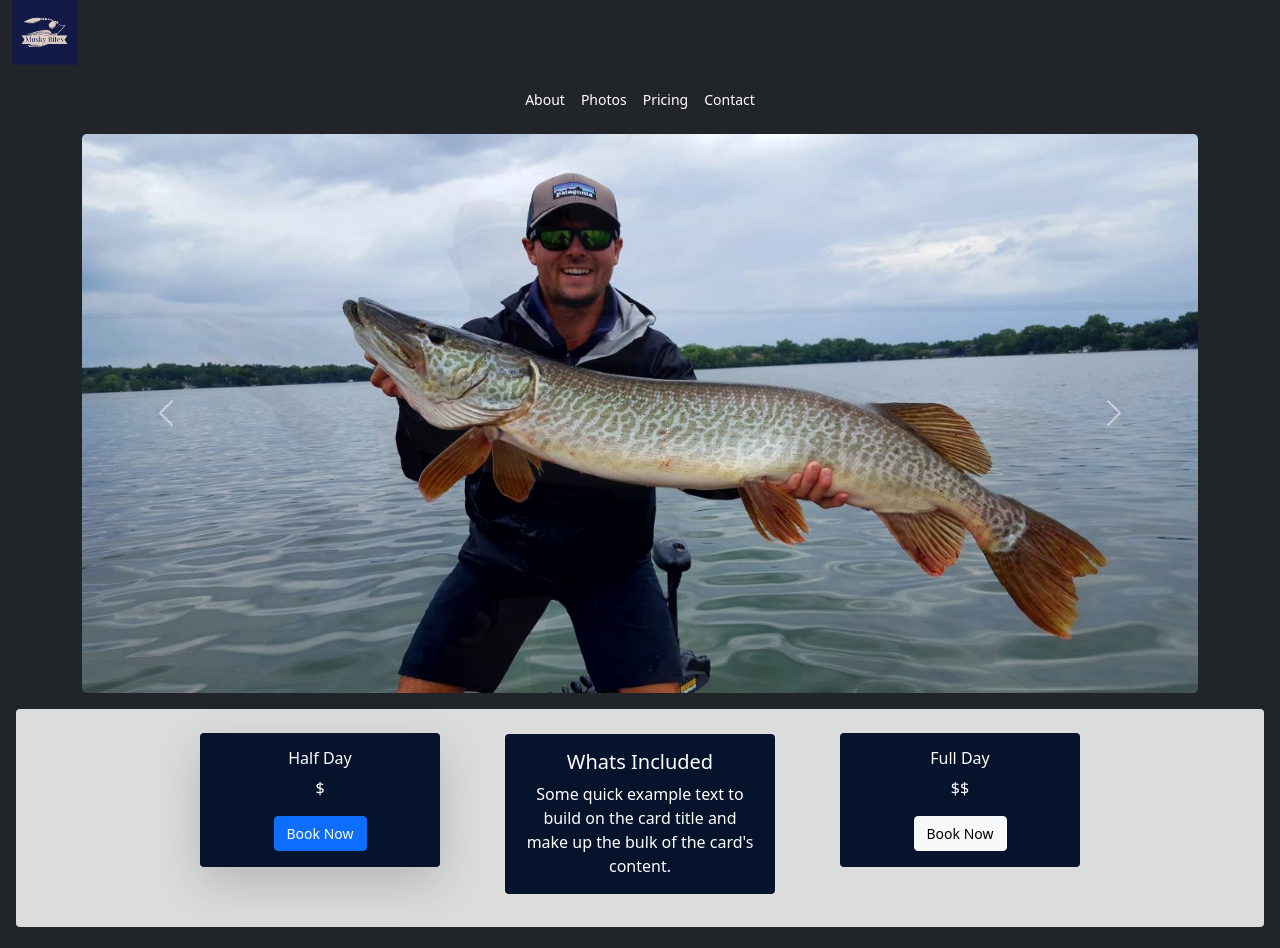
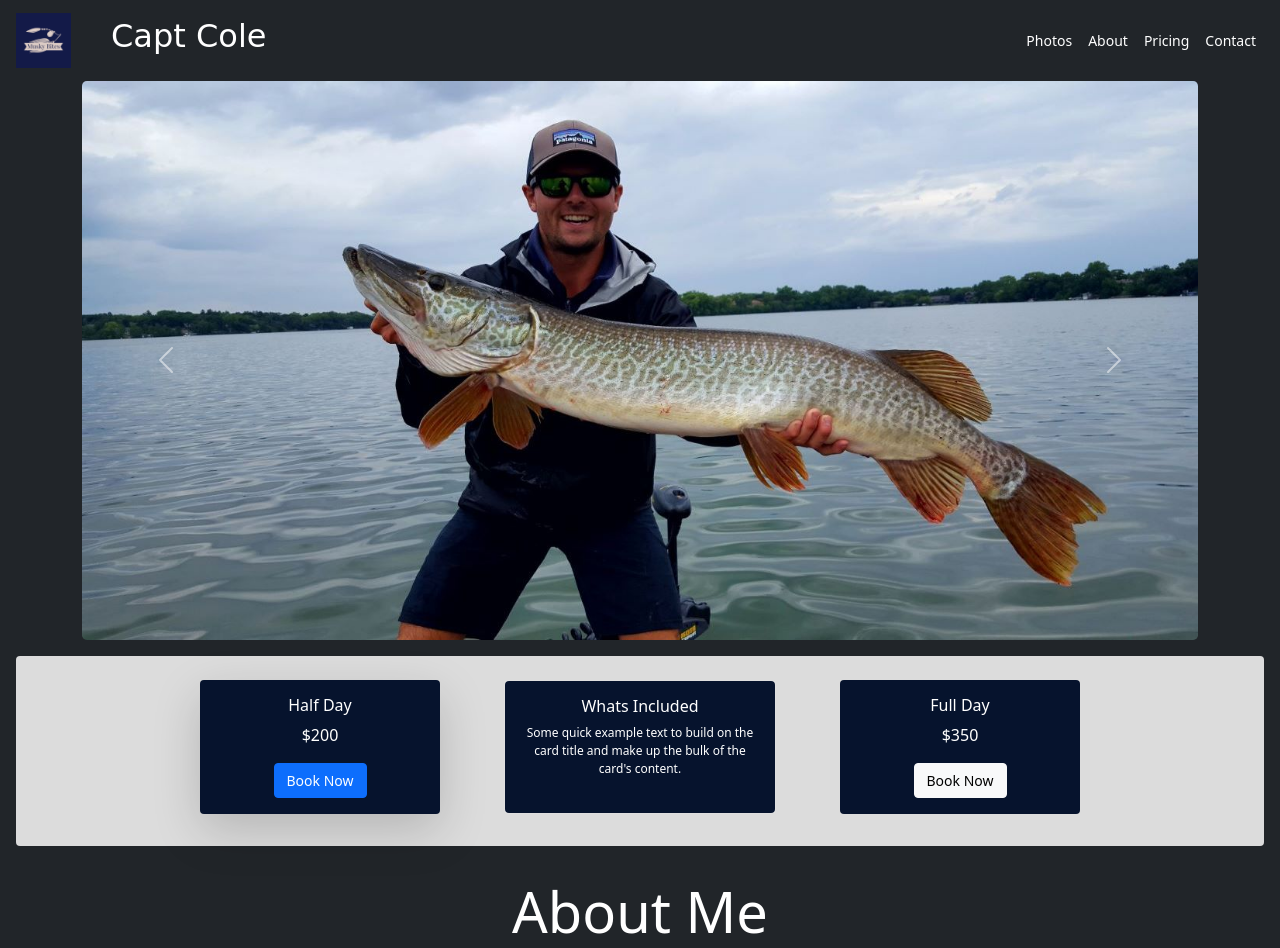
Before and after one commit to muskievan95/CptColeSite, a plain HTML site: page index.html in a window 1280 px wide. Shown: the top 948 px of the page. Drawn offline with nearby package versions, Linux system fonts and the light colour scheme; a web font is replaced by a local one.

Commit message:
major upscale
added new photo page upgraded nav bar

```diff
--- a/index.html
+++ b/index.html
@@ -6,53 +6,65 @@
     <meta name="viewport" content="width=device-width, initial-scale=1.0">
     <link rel="stylesheet" href="styles.css">
     <link href="https://cdn.jsdelivr.net/npm/bootstrap@5.1.3/dist/css/bootstrap.min.css" rel="stylesheet" integrity="sha384-1BmE4kWBq78iYhFldvKuhfTAU6auU8tT94WrHftjDbrCEXSU1oBoqyl2QvZ6jIW3" crossorigin="anonymous">
+    <link rel="preconnect" href="https://fonts.googleapis.com">
+    <link rel="preconnect" href="https://fonts.gstatic.com" crossorigin>
+    <link href="https://fonts.googleapis.com/css2?family=Abel&family=Supermercado+One&display=swap" rel="stylesheet">
 
     <title>Document</title>
 </head>
 <body class=" bg-dark" >
-   <!--  logo -->
-    <div class="container-fluid  zdex  ">
-      <img class="img-fluid justify-content-center "  src="/biteslogo.png" alt="" width="65"  >
-
+  <nav class="navbar navbar-expand-md navbar-light bg-dark px-2">
+    <a class="navbar-brand px-2" href="index.html">
+        <img class="img-fluid justify-content-center "  src="/biteslogo.png" alt="" width="55"  >
+    </a>
+    <h2 class="text-white px-3 fontstyle">Capt Cole</h2>
+    <button class="navbar-toggler " type="button" data-toggle="collapse" data-target="#navbarNav" aria-controls="navbarNav" aria-expanded="false" aria-label="Toggle navigation">
+      <span class="navbar-toggler-icon "></span>
+    </button>
+    <div class="collapse navbar-collapse justify-content-end px-2 " id="navbarNav">
+      <ul class="navbar-nav text-center ">
+        <li class="nav-item active">
+          <a class="nav-link text-white " href="photos.html">Photos</a>
+        </li>
+        <li class="nav-item">
+          <a class="nav-link text-white " href="#about">About</a>
+        </li>
+        <li class="nav-item">
+          <a class="nav-link text-white" href="#price">Pricing</a>
+        </li>
+        <li class="nav-item">
+          <a class="nav-link text-white" href="#contact">Contact</a>
+        </li>
+      </ul>
     </div>
+  </nav>
 
 
-    <!-- Navbar -->
-    <nav class="navbar navbar-light  bg-opacity-10   ">
-        <div class="container-fluid justify-content-center">
-
-          <a class="navbar-text text-white m-2" href="#about">About</a>
-          <a class="navbar-text text-white m-2" href="#photos">Photos</a>
-          <a class="navbar-text text-white m-2" href="#price">Pricing</a>
-          <a class="navbar-text text-white m-2" href="#contact">Contact</a>
-       </div>
-
-
-      </nav>
 
   <!-- Carousel Img Slider -->
   <div class="container w-auto">
-        <div id="carouselExampleControls" class="carousel slide carousel-fade " data-bs-ride="carousel" data-bs-interval="5000">
+    <div id="carouselExampleControls" class="carousel slide carousel-fade " data-bs-ride="carousel" data-bs-interval="2000">
       <div class="carousel-inner">
         <div class="carousel-item active">
-              <img src="Big tiger resize.jpg" class=" img-fluid d-block w-100 rounded-3  " alt="...">
+          <img src="Big tiger resize.jpg" class="  d-block w-100 rounded-3 img-fluid " alt="...">
         </div>
         <div class="carousel-item">
-              <img src="barredresize.jpg" class=" img-fluid d-block w-100 rounded-3" alt="...">
+          <img src="barredresize.jpg" class="  d-block w-100 rounded-3 img-fluid" alt="...">
         </div>
         <div class="carousel-item">
-              <img src="silvermuskie.jpg" class=" img-fluid d-block w-100 rounded-3" alt="...">
+          <img src="silvermuskie.jpg" class="  d-block w-100 rounded-3" alt="...">
         </div>
       </div>
-          <button class="carousel-control-prev" type="button" data-bs-target="#carouselExampleControls" data-bs-slide="prev">
+      <a class="carousel-control-prev" href="#carouselExampleControls" role="button" data-slide="prev">
         <span class="carousel-control-prev-icon" aria-hidden="true"></span>
-            <span class="visually-hidden">Previous</span>
-          </button>
-          <button class="carousel-control-next" type="button" data-bs-target="#carouselExampleControls" data-bs-slide="next">
+        <span class="sr-only"></span>
+      </a>
+      <a class="carousel-control-next" href="#carouselExampleControls" role="button" data-slide="next">
         <span class="carousel-control-next-icon" aria-hidden="true"></span>
-            <span class="visually-hidden">Next</span>
-          </button>
+        <span class="sr-only"></span>
+      </a>
     </div>
+
 
   </div>
 
@@ -71,22 +83,22 @@
 
 
   <!-- price cards -->
-      <div class="card-group p-4 m-3 rounded-2 ">
+  <div class="card-group p-4 m-3 rounded-2 " id="price">
     <div class="col d-flex justify-content-lg-end justify-content-md-center justify-content-center  mb-2 ">
       <div class="text-center  text-white " style="width: 15rem;">
         <div class="card-body rounded-2 shadow-lg">
           <h6 class="card-title">Half Day</h6>
-              <p class="card-text">$</p>
+          <p class="card-text">$200</p>
           <a href="#" class="btn btn-primary">Book Now</a>
         </div>
       </div>
     </div>
 
     <div class="col d-flex justify-content-center mb-2">
-          <div class="card text-center  text-white" style="width: 17rem;">
-            <div class="card-body rounded-2  ">
-              <h5 class="card-title">Whats Included</h5>
-              <p class="card-text">Some quick example text to build on the card title and make up the bulk of the card's content.</p>
+      <div class="card text-center font  text-white" style="width: 17rem;">
+        <div class="card-body rounded-2   ">
+          <h6 class="card-title ">Whats Included</h6>
+          <p class="card-text  ">Some quick example text to build on the card title and make up the bulk of the card's content.</p>
 
         </div>
       </div>
@@ -97,7 +109,7 @@
       <div class=" text-center  text-white" style="width: 15rem;">
         <div class="card-body rounded-2 ">
           <h6 class="card-title">Full Day</h6>
-              <p class="card-text">$$</p>
+          <p class="card-text">$350</p>
           <a href="#" class="btn btn-light">Book Now</a>
         </div>
       </div>
@@ -105,11 +117,11 @@
   </div>
 
 
-      <div class="jumbotron text-center p-3">
+  <div class="jumbotron text-center p-3" id="about">
     <h1 class="display-4 text-white">About Me</h1>
     <p class="lead text-white ">This is a simple hero unit, a simple jumbotron-style component for calling extra attention to featured content or information.</p>
     <hr class="my-4">
-        <p class="text-white">It uses utility classes for typography and spacing to space content out within the larger container.</p>
+    <p class="text-white ">It uses utility classes for typography and spacing to space content out within the larger container.</p>
     <a class="btn btn-primary btn-lg text-white mb-4" href="#" role="button">Learn more</a>
   </div>
 
@@ -131,6 +143,8 @@
 
 
 
-    <script src="https://cdn.jsdelivr.net/npm/bootstrap@5.1.3/dist/js/bootstrap.bundle.min.js" integrity="sha384-ka7Sk0Gln4gmtz2MlQnikT1wXgYsOg+OMhuP+IlRH9sENBO0LRn5q+8nbTov4+1p" crossorigin="anonymous"></script>
+<script src="https://code.jquery.com/jquery-3.2.1.slim.min.js" integrity="sha384-KJ3o2DKtIkvYIK3UENzmM7KCkRr/rE9/Qpg6aAZGJwFDMVNA/GpGFF93hXpG5KkN" crossorigin="anonymous"></script>
+<script src="https://cdnjs.cloudflare.com/ajax/libs/popper.js/1.12.9/umd/popper.min.js" integrity="sha384-ApNbgh9B+Y1QKtv3Rn7W3mgPxhU9K/ScQsAP7hUibX39j7fakFPskvXusvfa0b4Q" crossorigin="anonymous"></script>
+<script src="https://maxcdn.bootstrapcdn.com/bootstrap/4.0.0/js/bootstrap.min.js" integrity="sha384-JZR6Spejh4U02d8jOt6vLEHfe/JQGiRRSQQxSfFWpi1MquVdAyjUar5+76PVCmYl" crossorigin="anonymous"></script>
 </body>
 </html>
--- a/styles.css
+++ b/styles.css
@@ -22,3 +22,21 @@ a{
 a{
     text-decoration: none !important;
 }
+
+.font{
+    font-size: 12px !important;
+}
+
+.navbar-light .navbar-toggler-icon {
+
+}
+
+.navbar-toggler{
+    background-color: #06132D  !important;
+
+}
+
+.fontstyle
+{font-family: 'Abel', sans-serif;
+font-family: 'Supermercado One', cursive;
+}
```
Also changed, not shown: photos.html (added, +48 -0 lines). Lines whose indentation alone changed are shown as unchanged.
